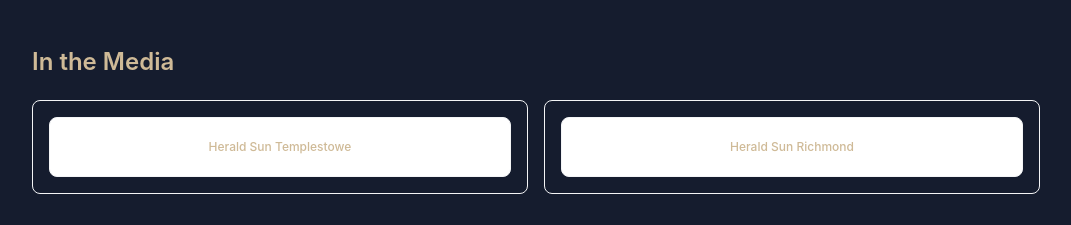
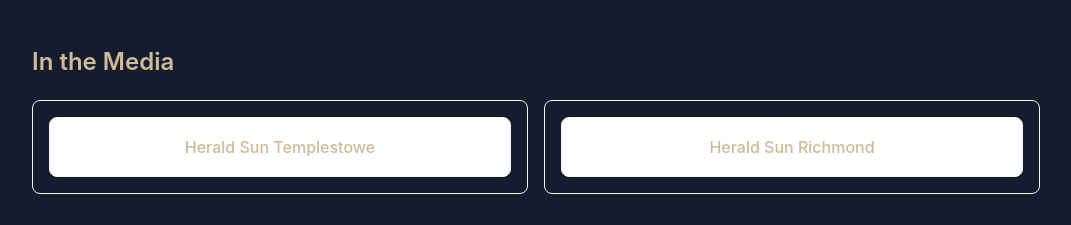
Before and after one commit to Imhermes1/LukeRealEstateSite, a Next.js app: page / in a window 1280 px wide. Shown: the part 3140-3365 px from the top of the page, without its empty margins (104-1175 px from the left). Built offline with nearby package versions, Linux system fonts and the light colour scheme; no server answers.

Commit message:
Update MediaCoverage text to gold color and larger size

```diff
--- a/app/globals.css
+++ b/app/globals.css
@@ -874,9 +874,9 @@
 }
 
 .logo-text {
-  font-size: var(--font-size-sm);
-  font-weight: var(--font-weight-medium);
-  color: var(--color-text-secondary);
+  font-size: var(--font-size-lg);
+  font-weight: var(--font-weight-semibold);
+  color: #CFBA97;
   text-align: center;
 }
 
```
